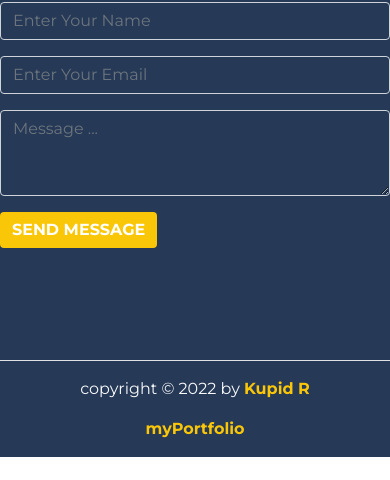
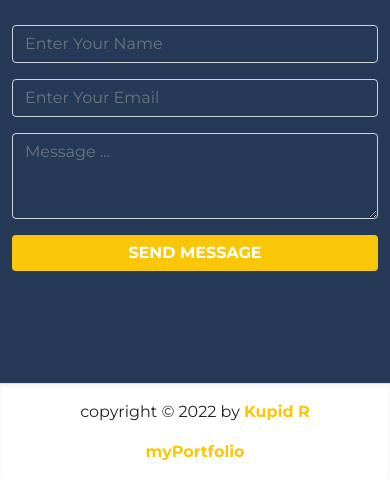
Before and after one commit to kupidr/kupidr.com-2.0, a plain HTML site: page index.html in a window 390 px wide. Shown: the part 541-1021 px from the top of the page. Before the commit the page ends 998 px from the top, so only its background shows below. Drawn offline with Linux system fonts and the light colour scheme.

Commit message:
fix responsive mode

```diff
--- a/assets/component/Footer/Footer.js
+++ b/assets/component/Footer/Footer.js
@@ -1,8 +1,9 @@
 function indexFooterAll() {
   let top = `
-  <div class="container top">
+  <div class="top">
+    <div class="container">
     <div class="row">
-          <div class="col-md-6 text-light">
+      <div class="col-md-6 col-sm-12 text-light">
         <h3 class="text-center">WEB DESIGN</h3>
         <p>
           I'm Kupid R (It's my brand name) professional Web Designer and
@@ -52,7 +53,7 @@ function indexFooterAll() {
           ></a>
         </div>
       </div>
-          <div class="col-md-6">
+      <div class="col-md-6 col-sm-12">
         <form action="https://formspree.io/f/xdobnnbp" method="post">
           <div class="mb-3">
             <input
@@ -90,18 +91,19 @@ function indexFooterAll() {
       </div>
     </div>
   </div>
+  </div>
   `;
   let footer = `
   <div class="border-top footer-end">
   <div class="container mt-3">
     <div class="row">
-      <div class="col-md-6">
-        <p class="text-light">
+      <div class="col-md-6 col-sm-12">
+        <p>
           copyright &copy; 2022 by
           <a href="https://kupidr.com" class="text-decoration-none fw-bold">Kupid R</a>
         </p>
       </div>
-      <div class="col-md-6">
+      <div class="col-md-6 col-sm-12">
         <p class="text-end">
           <a href="#" class="text-decoration-none fw-bold">myPortfolio</a>
         </p>
@@ -117,13 +119,13 @@ function Footer() {
   <div class="border-top footer-end">
   <div class="container mt-3">
     <div class="row">
-      <div class="col-md-6">
-        <p class="text-light">
+      <div class="col-md-6 col-sm-12">
+        <p>
           copyright &copy; 2022 by
           <a href="https://kupidr.com" class="text-decoration-none fw-bold">Kupid R</a>
         </p>
       </div>
-      <div class="col-md-6">
+      <div class="col-md-6 col-sm-12">
         <p class="text-end">
           <a href="#" class="text-decoration-none fw-bold">myPortfolio</a>
         </p>
--- a/assets/component/Footer/footer.css
+++ b/assets/component/Footer/footer.css
@@ -21,12 +21,16 @@ footer .top form textarea {
   background-color: transparent;
   color: var(--org);
 }
-footer button[type="submit"] {
+footer .top form button[type="submit"] {
   text-transform: uppercase;
   font-weight: bold;
   background-color: var(--org);
   color: var(--white);
   border: none;
+}
+footer .footer-end{
+  background-color: var(--white);
+  box-shadow: rgba(0, 0, 0, 0.06) 0px 2px 4px 0px inset;
 }
 footer .footer-end p a {
   color: var(--org);
@@ -40,6 +44,9 @@ footer .footer-end p a {
   footer .top form {
     margin-top: 2rem;
   }
+  footer .top form button[type="submit"] {
+    width: 100%;
+  }
   footer .footer-end p {
     text-align: center !important;
   }
--- a/assets/component/Header/Header.js
+++ b/assets/component/Header/Header.js
@@ -1,6 +1,5 @@
 export default function () {
   let header = `
-<div class="shadow-sm">
   <div class="container">
     <div class="row">
       <div class="col-lg-12">
@@ -46,7 +45,6 @@ export default function () {
       </div>
     </div>
   </div>
-</div>
   `;
   document.querySelector("header").innerHTML = header;
 }
--- a/assets/component/Header/header.css
+++ b/assets/component/Header/header.css
@@ -1,6 +1,7 @@
 /* start header area */
 header {
-  background-color: var(--dp1);
+  background-color: var(--white);
+  box-shadow: rgba(0, 0, 0, 0.12) 0px 1px 3px, rgba(0, 0, 0, 0.24) 0px 1px 2px;
 }
 ul li {
   margin-left: 0.3rem !important;
@@ -23,9 +24,10 @@ ul li:hover::after {
 }
 ul li a {
   text-transform: uppercase;
+  color: var(--dp1) !important;
 }
 .navbar-light .navbar-nav .nav-link {
-  color: var(--white);
+  color: var(--dp1);
 }
 .navbar-light .navbar-nav .nav-link:focus,
 .navbar-light .navbar-nav .nav-link:hover {
--- a/assets/css/style.css
+++ b/assets/css/style.css
@@ -5,8 +5,12 @@
 * {
   font-family: "Montserrat", sans-serif;
 }
+body {
+  background-color: rgba(38, 57, 87, 0.2);
+}
 :root {
   --white: #fff;
+  --black: #000;
   --dp1: #263957;
   --org: #fac608;
 }
--- a/index.html
+++ b/index.html
@@ -24,7 +24,7 @@
   <body>
     <!-- start body code here -->
     <!-- start header area -->
-    <header class="border-bottom"></header>
+    <header></header>
     <!-- end header area -->
 
     <!-- start footer area -->
```
Lines whose indentation alone changed are shown as unchanged.
